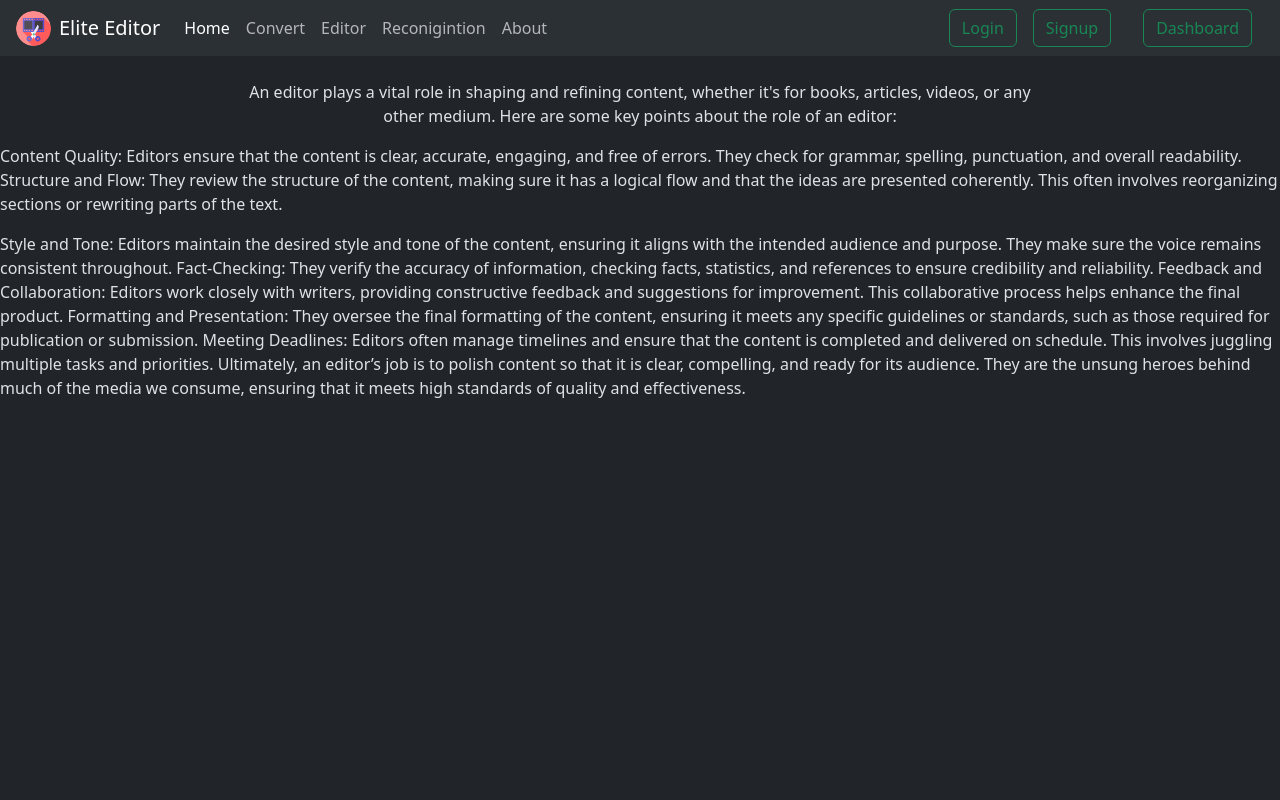
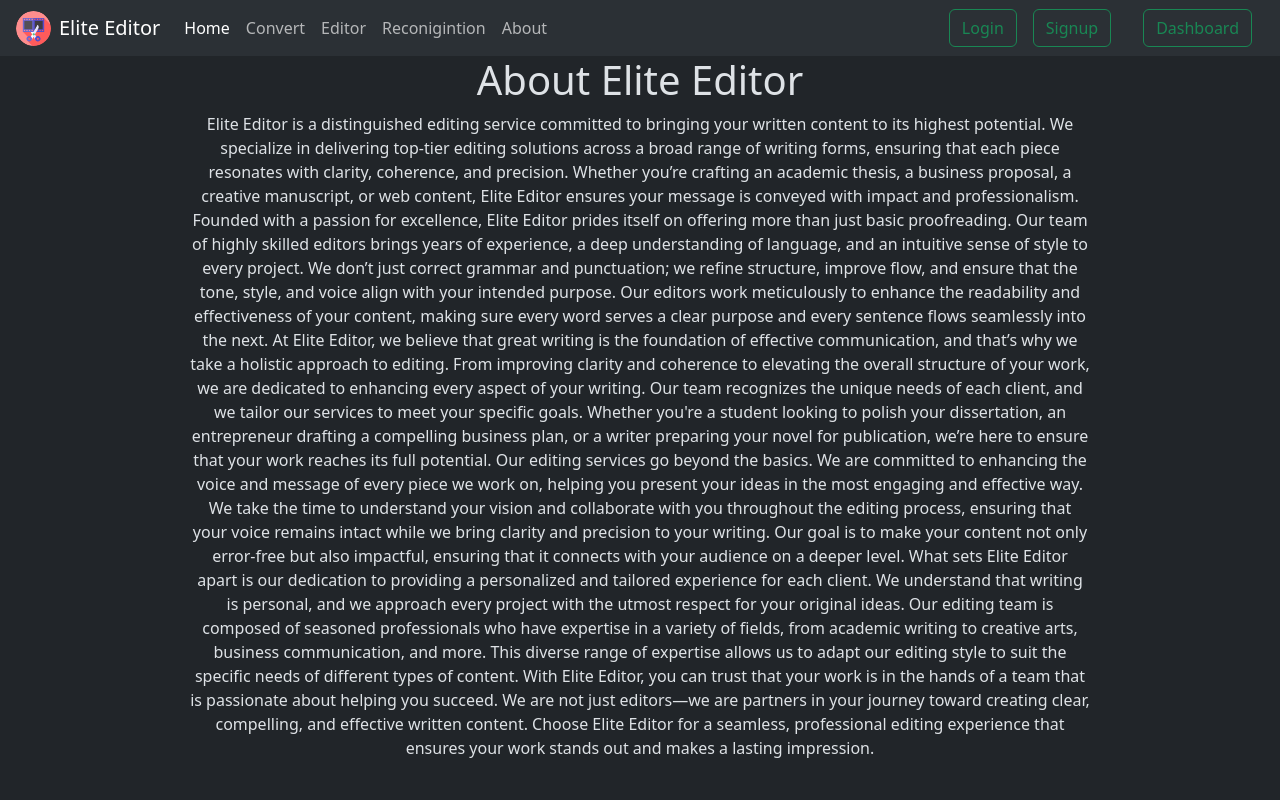
Before and after one commit to yoarpit/eliteeditor, a Flask app: page /about in a window 1280 px wide. Run offline with Flask 3, Linux system fonts and the light colour scheme; parts of the project's set-up code (start-up, migrations or seed data) failed here and were passed over.

Commit message:
commit again

```diff
--- a/app.py
+++ b/app.py
@@ -367,6 +367,26 @@ def analyze_and_render(frame):
 
     return frame
 
+@app.route('/video_feed')
+def video_feed():
+    """Stream the video feed with real-time analysis."""
+    def generate_frames():
+        while True:
+            success, frame = camera.read()
+            if not success:
+                break
+
+            # Analyze and render the frame
+            frame = analyze_and_render(frame)
+
+            # Encode frame as JPEG
+            _, buffer = cv2.imencode('.jpg', frame)
+            frame = buffer.tobytes()
+
+            yield (b'--frame\r\n'
+                   b'Content-Type: image/jpeg\r\n\r\n' + frame + b'\r\n')
+
+    return Response(generate_frames(), mimetype='multipart/x-mixed-replace; boundary=frame')
 
 
 @app.route("/", methods=["GET", "POST"])
--- a/templates/about.html
+++ b/templates/about.html
@@ -1,34 +1,21 @@
 {% extends "index.html" %}
 {% block about %}
 
-<p class="text-center mx-auto  mt-4" style="width: 800px;">An editor plays a vital role in shaping and refining content,
-        whether it's for books, articles, videos, or any other medium. Here are some key points about the role of an
-        editor:
+<h1 style="text-align: center;">About Elite Editor</h1>
+<p style="text-align: center; width:900px; margin:auto;" >
+Elite Editor is a distinguished editing service committed to bringing your written content to its highest potential. We specialize in delivering top-tier editing solutions across a broad range of writing forms, ensuring that each piece resonates with clarity, coherence, and precision. Whether you’re crafting an academic thesis, a business proposal, a creative manuscript, or web content, Elite Editor ensures your message is conveyed with impact and professionalism.
 
-<p> Content Quality: Editors ensure that the content is clear, accurate, engaging, and free of errors. They check for
-        grammar, spelling, punctuation, and overall readability.
+Founded with a passion for excellence, Elite Editor prides itself on offering more than just basic proofreading. Our team of highly skilled editors brings years of experience, a deep understanding of language, and an intuitive sense of style to every project. We don’t just correct grammar and punctuation; we refine structure, improve flow, and ensure that the tone, style, and voice align with your intended purpose. Our editors work meticulously to enhance the readability and effectiveness of your content, making sure every word serves a clear purpose and every sentence flows seamlessly into the next.
 
-        Structure and Flow: They review the structure of the content, making sure it has a logical flow and that the
-        ideas are presented coherently. This often involves reorganizing sections or rewriting parts of the text.
+At Elite Editor, we believe that great writing is the foundation of effective communication, and that’s why we take a holistic approach to editing. From improving clarity and coherence to elevating the overall structure of your work, we are dedicated to enhancing every aspect of your writing. Our team recognizes the unique needs of each client, and we tailor our services to meet your specific goals. Whether you're a student looking to polish your dissertation, an entrepreneur drafting a compelling business plan, or a writer preparing your novel for publication, we’re here to ensure that your work reaches its full potential.
+
+Our editing services go beyond the basics. We are committed to enhancing the voice and message of every piece we work on, helping you present your ideas in the most engaging and effective way. We take the time to understand your vision and collaborate with you throughout the editing process, ensuring that your voice remains intact while we bring clarity and precision to your writing. Our goal is to make your content not only error-free but also impactful, ensuring that it connects with your audience on a deeper level.
+
+What sets Elite Editor apart is our dedication to providing a personalized and tailored experience for each client. We understand that writing is personal, and we approach every project with the utmost respect for your original ideas. Our editing team is composed of seasoned professionals who have expertise in a variety of fields, from academic writing to creative arts, business communication, and more. This diverse range of expertise allows us to adapt our editing style to suit the specific needs of different types of content.
+
+With Elite Editor, you can trust that your work is in the hands of a team that is passionate about helping you succeed. We are not just editors—we are partners in your journey toward creating clear, compelling, and effective written content. Choose Elite Editor for a seamless, professional editing experience that ensures your work stands out and makes a lasting impression.
+
 </p>
-Style and Tone: Editors maintain the desired style and tone of the content, ensuring it aligns with the intended
-audience and purpose. They make sure the voice remains consistent throughout.
-
-Fact-Checking: They verify the accuracy of information, checking facts, statistics, and references to ensure credibility
-and reliability.
-
-Feedback and Collaboration: Editors work closely with writers, providing constructive feedback and suggestions for
-improvement. This collaborative process helps enhance the final product.
-
-Formatting and Presentation: They oversee the final formatting of the content, ensuring it meets any specific guidelines
-or standards, such as those required for publication or submission.
-
-Meeting Deadlines: Editors often manage timelines and ensure that the content is completed and delivered on schedule.
-This involves juggling multiple tasks and priorities.
-
-Ultimately, an editor’s job is to polish content so that it is clear, compelling, and ready for its audience. They are
-the unsung heroes behind much of the media we consume, ensuring that it meets high standards of quality and
-effectiveness.</p>
 
 
 
--- a/templates/editor.html
+++ b/templates/editor.html
@@ -2,7 +2,7 @@
 {% block editor %}
 
 <div class="container mt-5">
-    <h1 class="text-center mb-4">Flask + OpenCV Image Editor</h1>
+    <h1 class="text-center mb-4">Elite Editor</h1>
 
     <div class="row">
         <div class="col-md-6 offset-md-3">
```
Also changed, not shown: static/edited/processed_WhatsApp_Image_2023-11-02_at_11.46.10_PM.jpeg (added), uploads/WhatsApp_Image_2023-11-02_at_11.46.10_PM.jpeg (added).
